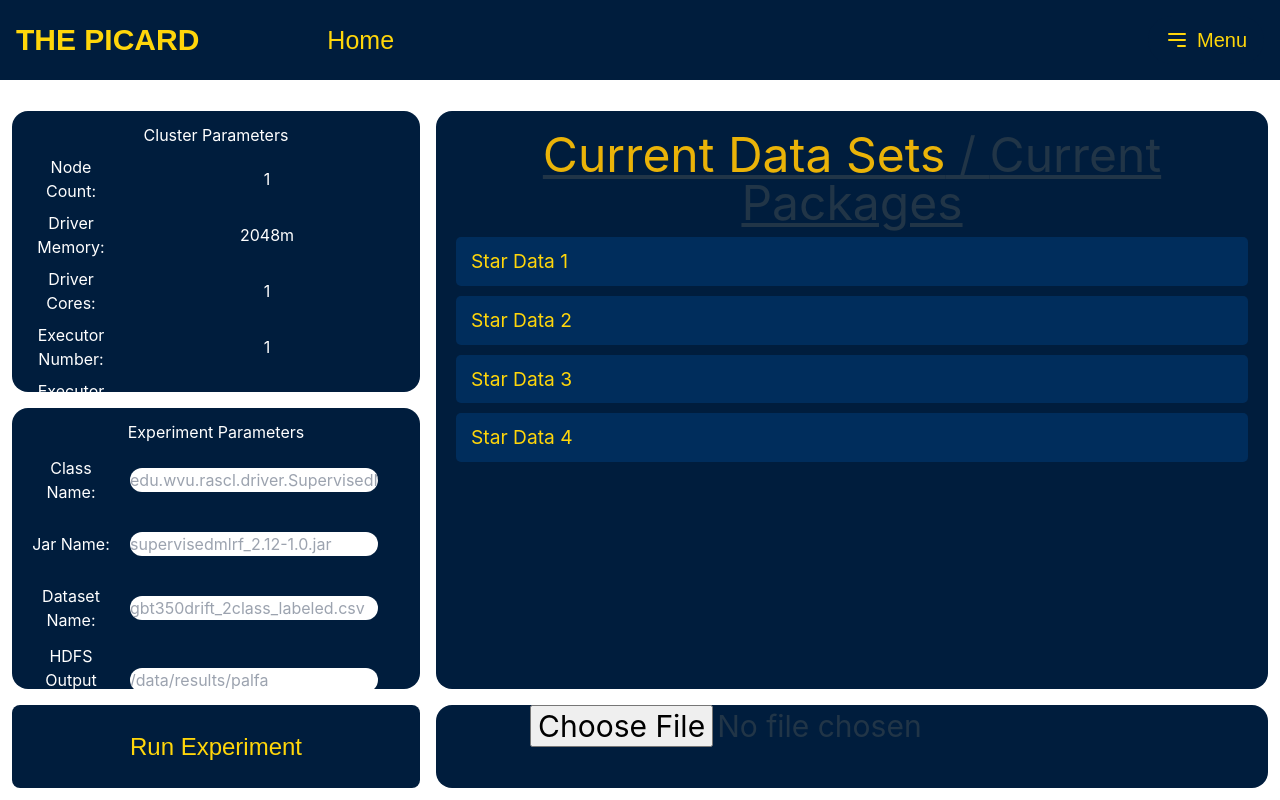
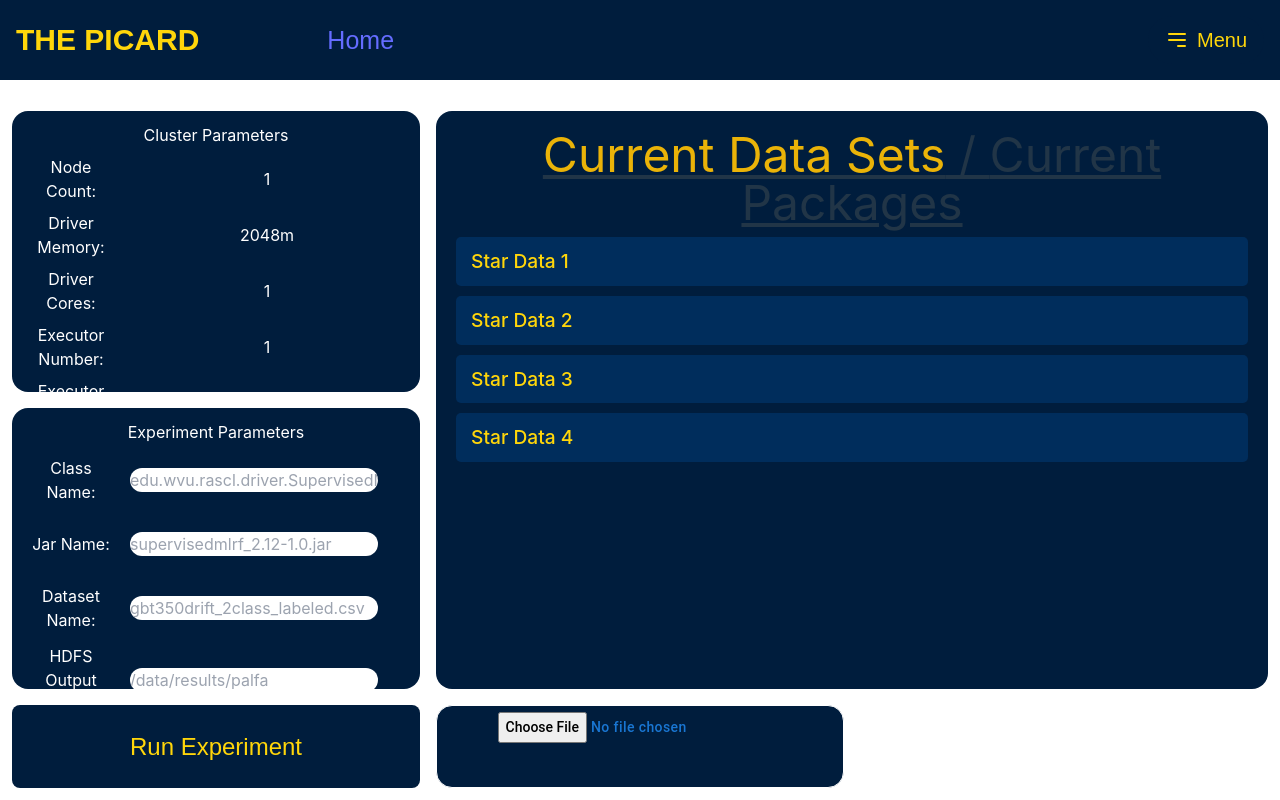
Before and after one commit to ThePICARDProject/481-FrontEnd, a React (Vite) app in the folder picard/: page /experiment in a window 1280 px wide. Built offline with nearby package versions, Linux system fonts and the light colour scheme; sample sign-in values are in the browser's storage; a web font is replaced by a local one.

Commit message:
Fixes for operation

```diff
--- a/picard/src/components/experimentcard/experimentcard.jsx
+++ b/picard/src/components/experimentcard/experimentcard.jsx
@@ -3,11 +3,11 @@ import React from "react";
 const ExperimentCard = ({ experimentName, link, experimentState }) => {
   const getExperimentState = (state) => {
     switch (state) {
-      case "1":
+      case "Completed":
         return { message: "Completed", color: "text-green-500" };
-      case "2":
+      case "In Progress":
         return { message: "In Progress", color: "text-yellow-500" };
-      case "3":
+      case "Not Started":
         return { message: "Not Started", color: "text-red-500" };
     }
   };
--- a/picard/src/routes.jsx
+++ b/picard/src/routes.jsx
@@ -5,7 +5,7 @@ import AuthPage from "./routes/user_auth.jsx";
 import "./index.css";
 import Experiment from "./routes/Experiment.jsx";
 import LandingPage from "./routes/landing_page.jsx";
-import Home from "./pages/home.jsx";
+import Home from "./routes/home.jsx";
 import ProtectedRoute from "./components/protectedroute/protectedroute.jsx";
 import DataVisualization from "./routes/data_visualization.jsx";
 import QueuePage from "./routes/processing_page.jsx";
--- a/picard/src/routes/Experiment.jsx
+++ b/picard/src/routes/Experiment.jsx
@@ -244,8 +244,11 @@ function Experiment() {
             Run Experiment
           </button>
         </div>
-        <div className="bg-[#001D3D] rounded-2xl text-3xl p-0 m-0 h-full col-span-2">
-          <FileUploader />
+        <div className="bg-[#001D3D] rounded-2xl text-3xl border border-white">
+          <input type="file" id="file-upload" className="hidden" />
+          <Button>
+            <FileUploader />
+          </Button>
         </div>
       </form>
     </>
```
Also changed, not shown: picard/src/App.jsx (+0 -11 lines), picard/src/routes/home.jsx (renamed from picard/src/pages/home.jsx).
